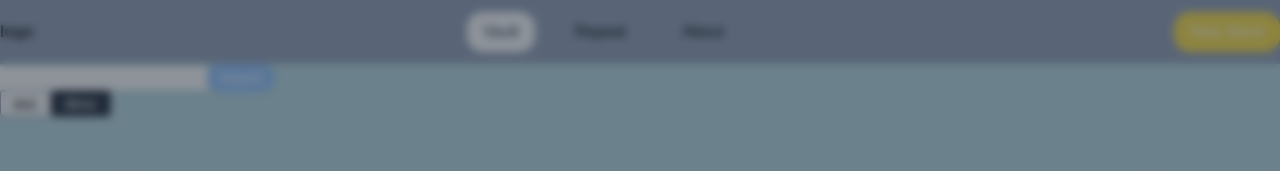
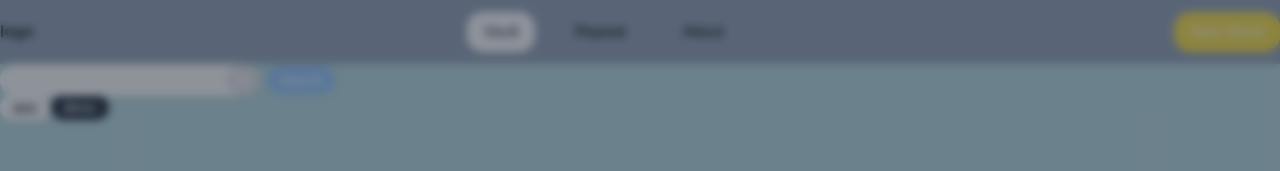
Before and after one commit to denzzlle171/words-vault, a Next.js app: page / in a window 1280 px wide. Both pictures are taken after a click on the button "New Word". Shown: the top 171 px of the page. Built offline with nearby package versions, Linux system fonts and the light colour scheme; no server answers; the database is empty.

Commit message:
fix bag edit & dellete

```diff
--- a/app/components/AddWord.tsx
+++ b/app/components/AddWord.tsx
@@ -1,16 +1,21 @@
 "use client";
 import useModal from "@/store/modalStore";
+import usePopUp from "@/store/popUpStore";
 import { Button } from "@/app/components/Button";
 import { Modal } from "@/app/components/Modal";
 import { useRouter } from "next/navigation";
 import { postWord } from "@/utilities/gateWay";
-// import { PopUp } from "@/app/components/PopUp" // its for popUp message
+import { PopUp } from "@/app/components/PopUp" // its for popUp message
 
 export const AddWord = () => {
   const router = useRouter();
   const closeModal = useModal((state) => state.closeModal);
   const openModal = useModal((state) => state.openModal);
   const modalStatus = useModal((state) => state.modalStatus);
+
+  // const openPopUp = usePopUp((state) => state.openPopUp);
+  // const closePopUp = usePopUp((state) => state.closePopUp);
+  const popUpStaus = usePopUp((state) => state.popUpStaus);
 
   return (
     <>
@@ -27,7 +32,7 @@ export const AddWord = () => {
           onSubmit={(data) => postWord(data, closeModal, router)}
         />
       )}
-      {/* <PopUp/> */}
+      {popUpStaus && <PopUp />}
     </>
   );
 };
--- a/app/components/Button.tsx
+++ b/app/components/Button.tsx
@@ -1,6 +1,7 @@
 import { FC, ReactNode } from "react";
 
 interface BtnType {
+  position?: string;
   title: string | ReactNode;
   color?: string;
   colorText?: string;
@@ -12,6 +13,7 @@ interface BtnType {
 };
 
 export const Button: FC<BtnType> = ({
+  position ="",
   title,
   color = "bg-zinc-200",
   colorText ,
@@ -29,7 +31,8 @@ export const Button: FC<BtnType> = ({
     round: "w-8 h-8 rounded-full flex items-center justify-center",
   };
   const btnStyle = `
-  ${baseStyles} и
+  ${position }
+  ${baseStyles}
   ${sizeStyles[size] || ""}
   ${color || ""}
   ${colorText || ""}
--- a/app/components/Dialog.tsx
+++ b/app/components/Dialog.tsx
@@ -5,13 +5,15 @@ import { useRouter } from "next/navigation";
 
 type propType = {
   title: string;
-  id : number;
 };
 
-export const Dialog = ({ title, id }: propType) => {
+export const Dialog = ({ title }: propType) => {
   const router = useRouter();
- const closeDialog = useDialog((state) => state.closeModal);
+  const closeDialog = useDialog((state) => state.closeDialog);
+  const id = useDialog((state) => state.wordId);
 
+  console.log(id); //🎈
+if (!id) return null;
   return (
     <div className="fixed inset-0 bg-gray-800/50 flex justify-center items-center backdrop-blur-sm">
       <div className="bg-white p-4 rounded-xl shadow-lg">
--- a/app/components/FindControl.tsx
+++ b/app/components/FindControl.tsx
@@ -4,6 +4,7 @@ import { Button } from "@/app/components/Button";
 import Link from "next/link";
 import { useSearchParams, useRouter } from "next/navigation";
 import classnames from "classnames";
+import { XMarkIcon } from "@heroicons/react/16/solid";
 
 
 
@@ -29,16 +30,33 @@ export const FindControl = () => {
     }
     router.push(`?${params.toString()}`);
   };
+  const resetSearch = () => {
+    setSearch("");
+    params.delete("find");
+    router.push(`?${params.toString
+    }`);
+  }
 
 
   return (
     <div>
-      <div>
-        <input
-          value={search}
-          onChange={(e) => setSearch(e.target.value)}
-          type="text"
-        />
+      <div className=" flex items-center">
+        <div className="relative flex items-center  z-0">
+          <input
+            className="pl-3 pr-10 py-1 rounded-full outline-none shadow-sm mr-2 z-0"
+            value={search}
+            onChange={(e) => setSearch(e.target.value)}
+            type="text"
+          />
+          <Button
+            position="absolute right-2"
+            title={<XMarkIcon />}
+            // color="bg-red-300"
+            hoverColor="hover:bg-red-400"
+            onClick={() => resetSearch()}
+            size="round"
+          />
+        </div>
         <Button
           title="Search"
           size="sm"
@@ -50,7 +68,7 @@ export const FindControl = () => {
       <Link
         href={createSortedLink("asc")}
         className={classnames(
-          "border border-gray-500 px-3 py-1 rounded",
+          "border shadow-sm px-3 py-1 rounded-full",
           { "bg-gray-800 text-white": currentSort === "asc" },
           { "bg-white text-black": currentSort !== "asc" }
         )}
@@ -60,7 +78,7 @@ export const FindControl = () => {
       <Link
         href={createSortedLink("desc")}
         className={classnames(
-          "border border-gray-500 px-3 py-1 rounded",
+          "shadow-sm px-3 py-1 rounded-full",
           { "bg-gray-800 text-white": currentSort === "desc" },
           { "bg-white text-black": currentSort !== "desc" }
         )}
--- a/app/components/Modal.tsx
+++ b/app/components/Modal.tsx
@@ -18,7 +18,7 @@ export const Modal: React.FC<ModalProps> = ({
   const closeModal = useModal((state) => state.closeModal);
 
   return (
-    <div className="fixed inset-0 bg-gray-800/50 flex justify-center items-center backdrop-blur-sm">
+    <div className="fixed inset-0 bg-gray-800/50 flex justify-center items-center backdrop-blur-sm z-10">
       <div className="bg-white p-4 rounded-xl shadow-lg">
         <div className="flex justify-between">
           <h2 className="text-lg font-bold mt-1">{title}</h2>
--- a/app/components/PopUp.tsx
+++ b/app/components/PopUp.tsx
@@ -1,11 +1,13 @@
+'use client';
 
+import  usePopUp  from "@/store/popUpStore";
 
 export const PopUp = () => {
+
+  const popUpMessage = usePopUp((state) => state.popUpMessage);
   return (
-    <div className="fixed inset-0 bg-gray-800/50 flex justify-center items-center backdrop-blur-sm">
-      <div className="bg-white p-4 rounded-xl shadow-lg">
-   !!!!!! content !!!!!!
-      </div>
+    <div className="fixed inset-0 bg-gray-800/50 flex justify-center items-center backdrop-blur-sm z-10">
+      <div className="bg-white p-4 rounded-xl shadow-lg">{popUpMessage}</div>
     </div>
   );
 }
--- a/app/components/WordItem.tsx
+++ b/app/components/WordItem.tsx
@@ -20,44 +20,52 @@ export const WordItem = ({ word }: propType) => {
   const closeModal = useModal((state) => state.closeModal);
   const openModal = useModal((state) => state.openModal);
   const modalStatus = useModal((state) => state.modalStatus);
+  const EditableWord = useModal((state) => state.editWord);
 
   const dialogStaus = useDialog((state) => state.dialogStaus);
-  const openDialog = useDialog((state) => state.openModal);
+  const openDialog = useDialog((state) => state.openDialog);
+
+  console.log(EditableWord); //🎈
+
 
 
   return (
-    <li className="flex bg-indigo-50 rounded-lg  p-3 justify-around  w-60">
+    <li className="flex bg-indigo-50 rounded-lg  p-3 justify-around w-60">
       <div>
         <span>{word.word}</span>
         <span>-</span>
         <span>{word.translate}</span>
+        <p>{word.id}</p>
+        <i className="block text-sm text-green-500">{word.tag}</i>
       </div>
-      <div className="flex gap-2">
+      <div className="flex gap-2 justify-center items-center">
         <Button
           hoverColor="hover:bg-yellow-400"
           size="round"
           color="bg-yellow-300"
-          onClick={() => openModal("edit")}
+          onClick={() => openModal("edit", word)}
           title={<PencilSquareIcon className="h-4 w-4" />}
         />
         <Button
           hoverColor="hover:bg-red-600"
           color="bg-red-400"
-          onClick={() => openDialog()}
+          onClick={() => openDialog(word.id)}
           size="round"
           title={<TrashIcon className="h-4 w-4" />}
         />
       </div>
 
-      {modalStatus === "edit" && (
+      {modalStatus === "edit" && EditableWord && (
         <Modal
           title="Edit Word"
-          defaultValues={word}
-          onSubmit={(data) => updateWord(word.id, data, closeModal, router)}
+          defaultValues={EditableWord}
+          onSubmit={(data) =>
+            updateWord(EditableWord.id, data, closeModal, router)
+          }
         />
       )}
 
-      {dialogStaus === true && <Dialog title="Are you sure?" id={word.id} />}
+      {dialogStaus === true && <Dialog title="Are you sure?" />}
     </li>
   );
 };
--- /dev/null
+++ b/app/error.tsx
@@ -0,0 +1,19 @@
+'use client'
+
+
+interface ErrorProps {
+  error: {
+    message: string;
+    stack: string
+  };
+}
+
+export default function error({error}: ErrorProps) {
+  return (
+    <div className="flex flex-col items-center justify-center h-screen">
+      <h1 className="text-rose-600">Error</h1>
+      <p className="text-rose-600">some trouble with server</p>
+      <p className="text-rose-600">{error.message}</p>
+    </div>
+  );
+ }
--- a/store/dialogStore.ts
+++ b/store/dialogStore.ts
@@ -1,16 +1,18 @@
 import { create } from 'zustand'
 
 interface dialogState {
-  dialogStaus: boolean
-  openModal: () => void;
-  closeModal: () => void;
+  dialogStaus: boolean;
+  wordId: number | null;
+  openDialog: (id: number) => void;
+  closeDialog: () => void;
 }
 
- const useDialog = create<dialogState>((set) => ({
-   dialogStaus: false,
-   openModal: () => set({ dialogStaus: true }),
-   closeModal: () => set({ dialogStaus: false }),
- }));
+const useDialog = create<dialogState>((set) => ({
+  dialogStaus: false,
+  wordId: null,
+  openDialog: (id) => set({ dialogStaus: true, wordId: id }),
+  closeDialog: () => set({ dialogStaus: false, wordId: null }),
+}));
 
 
  export default useDialog;
--- a/store/modalStore.ts
+++ b/store/modalStore.ts
@@ -1,15 +1,18 @@
 import { create } from 'zustand'
+import { TWord } from "@/app/types/word";
 
 interface ModalState {
   modalStatus: "add" | "edit" | null;
-  openModal: (type: "add" | "edit") => void;
+  editWord: TWord | null;
+  openModal: (type: "add" | "edit", id: TWord) => void;
   closeModal: () => void;
 }
 
  const useModal = create<ModalState>((set) => ({
    modalStatus: null,
-   openModal: (type) => set({ modalStatus: type }),
-   closeModal: () => set({ modalStatus: null }),
+   editWord: null,
+   openModal: (type, wordEdit) => set({ modalStatus: type, editWord: wordEdit }),
+   closeModal: () => set({ modalStatus: null, editWord: null }),
  }));
 
 
--- /dev/null
+++ b/store/popUpStore.ts
@@ -0,0 +1,21 @@
+import { create } from 'zustand'
+
+interface popUpState {
+  popUpMessage: string;
+  popUpStaus: boolean;
+  setPopUp: (message: string) => void;
+  openPopUp: () => void;
+  closePopUp: () => void;
+}
+
+const usePopUp = create<popUpState>((set) => ({
+  popUpMessage: "ups....!!!",
+  popUpStaus: false,
+  // popUpStaus: true,
+  setPopUp: (message: string) => set({ popUpMessage: `${message}` }),
+  openPopUp: () => set({ popUpStaus: true }),
+  closePopUp: () => set({ popUpStaus: false }),
+}));
+
+
+ export default usePopUp;
--- a/utilities/gateWay.ts
+++ b/utilities/gateWay.ts
@@ -32,7 +32,7 @@ console.log(url); //🎈
     }
   );
   if (!response.ok) {
-    throw new Error("Failed to fetch words");
+    throw new Error("Failed to fetch words!!!");
   }
   return response.json();
 };
```
